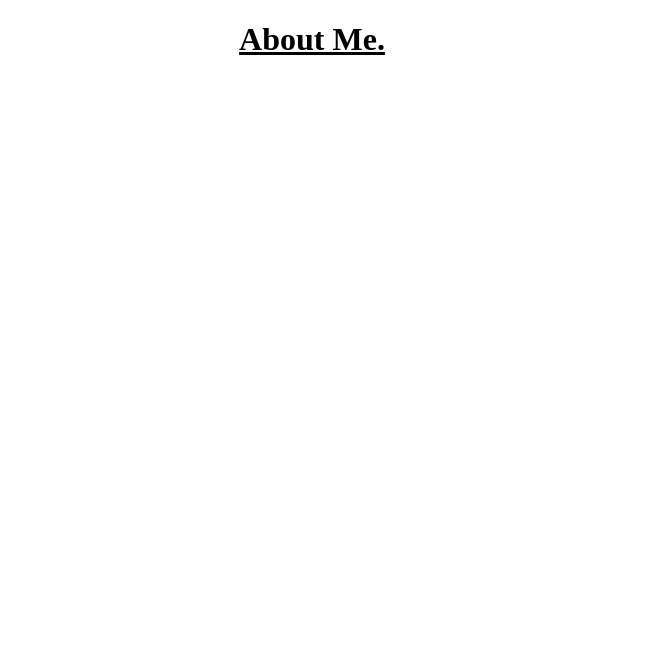
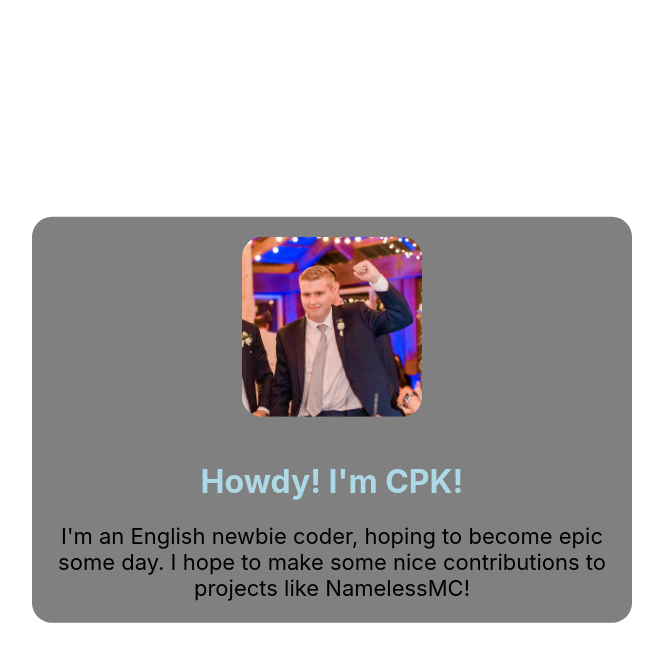
Before and after one commit to cpknupp/aboutme, a plain HTML site: page index.html in a window 1280 px wide. Shown: the whole page, without its empty margins (328-991 px from the left). Drawn offline with Linux system fonts and the light colour scheme.

Commit message:
Change2
Change2 - html css

```diff
--- a/css/styles.css
+++ b/css/styles.css
@@ -1,5 +1,17 @@
 .div1 {
     text-align: center;
-    text-decoration: underline;
-    text-shadow: 3cm;
+    margin: 20px;
+    border-radius: 20px;
+    background-color: grey;
+    font-family: -apple-system, BlinkMacSystemFont, 'Segoe UI', Roboto, Oxygen, Ubuntu, Cantarell, 'Open Sans', 'Helvetica Neue', sans-serif;
+    position: absolute;
+    top: 50%;
+    left: 50%;
+    -ms-transform: translate(-50%, -50%);
+      transform: translate(-50%, -50%);
 }
+.avatar {
+    border-radius: 20px;
+    margin:20px;
+    width: 30%;
+}
--- a/index.html
+++ b/index.html
@@ -7,7 +7,9 @@
     </head>
     <body>
         <div class="div1">
-            <h1>About Me.</h1>
+            <img src="img/cpk2.jfif" class="avatar">
+            <h1 style="color: lightblue;">Howdy! I'm CPK!</h1>
+            <p style="font-size: 22px;">I'm an English newbie coder, hoping to become epic some day. I hope to make some nice contributions to projects like NamelessMC!</p>
         </div>
     </body>
 </html>
```
Also changed, not shown: img/cpk2.jfif (added).
